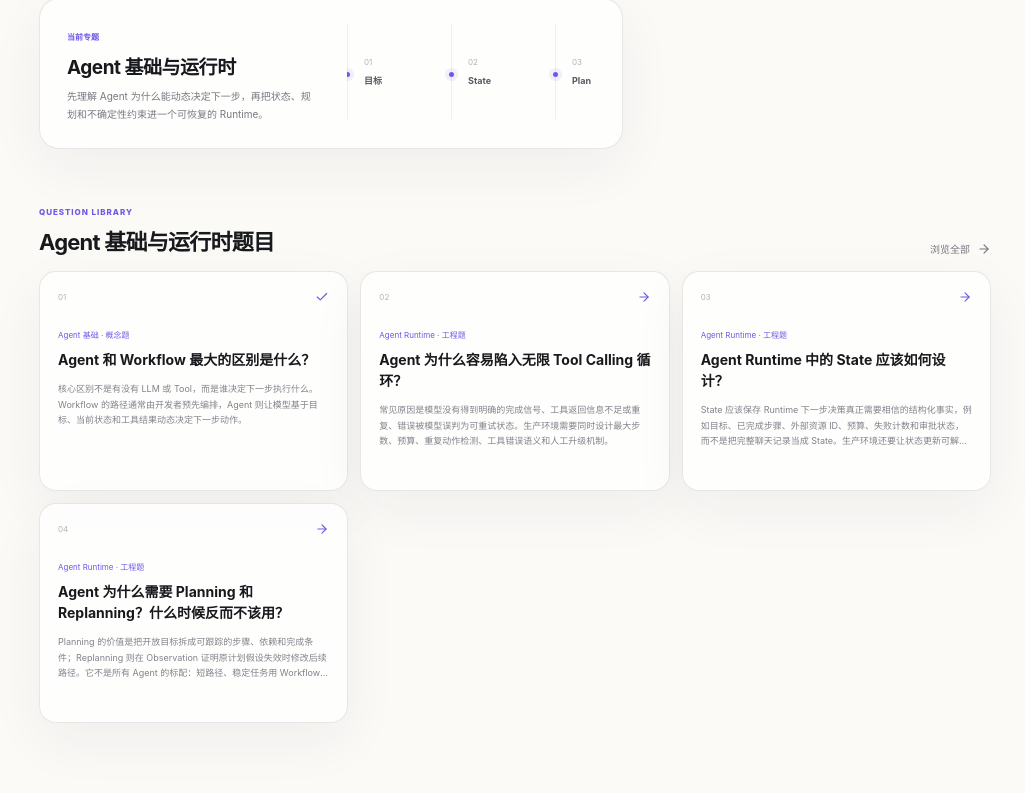
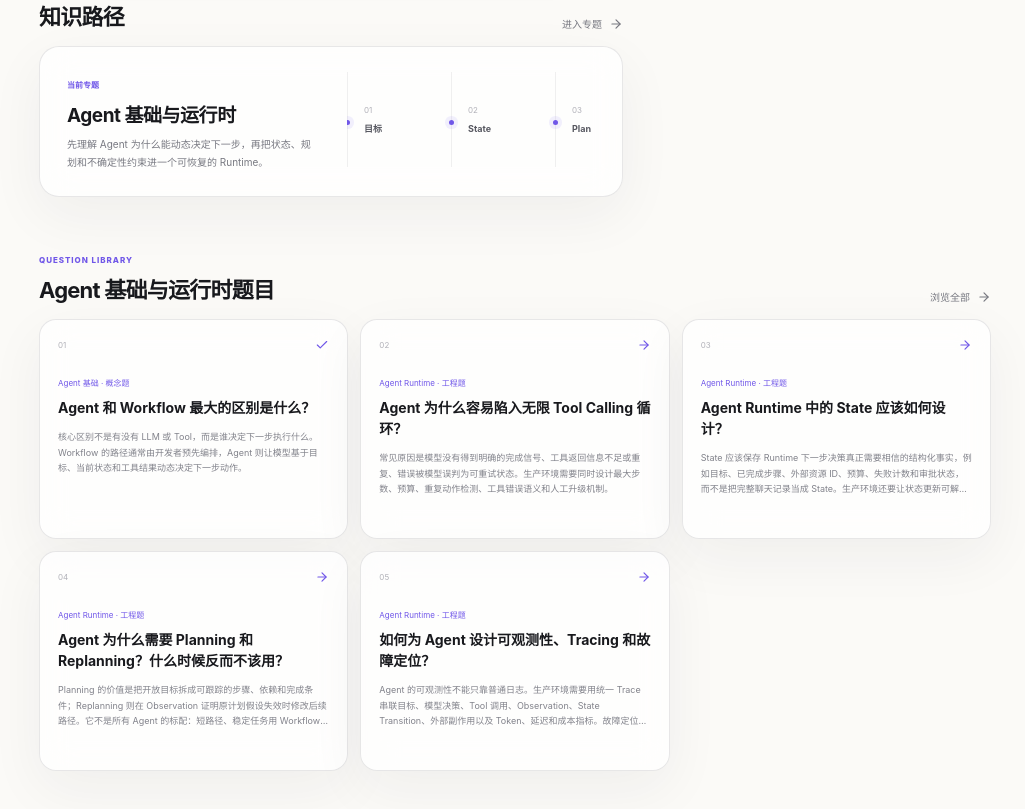
Before and after one commit to 1264585648/interview, a Next.js app: page /practice in a window 1280 px wide. Shown: the part 1405-2214 px from the top of the page, without its empty margins (255-1280 px from the left). Built offline with nearby package versions, Linux system fonts and the light colour scheme.

Commit message:
feat: add Agent observability interview question

```diff
--- a/data/runtimeToolQuestions.ts
+++ b/data/runtimeToolQuestions.ts
@@ -94,6 +94,52 @@ export const runtimeToolQuestions: InterviewQuestion[] = [
     ]
   },
   {
+    slug: 'agent-observability-tracing',
+    title: '如何为 Agent 设计可观测性、Tracing 和故障定位？',
+    category: 'Agent Runtime',
+    difficulty: 4,
+    frequency: '高频',
+    type: '工程题',
+    estimate: '4 分钟',
+    topics: ['Observability', 'Tracing', 'Failure Analysis'],
+    shortAnswer:
+      'Agent 的可观测性不能只靠普通日志。生产环境需要用统一 Trace 串联目标、模型决策、Tool 调用、Observation、State Transition、外部副作用以及 Token、延迟和成本指标。故障定位时应沿轨迹寻找 first upstream failure，也就是第一个让系统偏离正确路径的上游节点，而不是只修最后的错误回答。',
+    deepDive: [
+      {
+        title: '最终回答只是整条执行轨迹的最后一个节点',
+        content:
+          'Agent 是多步系统。最终结果错误，根因可能是计划选错、检索缺失、Tool 参数错误、Observation 被误读，或者状态更新遗漏。如果只保存输入和最终输出，只能知道任务失败，却无法解释从哪一步开始偏离。'
+      },
+      {
+        title: 'Trace 必须串联决策、执行和状态变化',
+        content:
+          '一次任务应有全局 trace_id，每次模型调用、Tool Call、检索、审批和状态写入作为 Span。Span 需要记录父子关系、state_version、结构化错误、重试语义、Token、延迟和成本，让团队可以还原系统当时看到了什么、为什么采取下一步。'
+      },
+      {
+        title: '排障要寻找 first upstream failure',
+        content:
+          '最后一个报错往往只是连锁反应。应沿 Trace 回溯，找到第一个破坏正确轨迹的节点，例如关键检索缺失、Tool Timeout 被错误当成成功、或 State reducer 丢失外部资源 ID。修复这个上游失败点，才能避免后续症状重复出现。'
+      }
+    ],
+    commonMistakes: [
+      '只保存自然语言对话和零散日志，没有 trace_id、span_id、state_version 和结构化 Tool Observation。',
+      '把所有失败归因于模型能力不足，不区分规划、检索、工具、状态更新和业务系统故障。',
+      '线上事故处理完就结束，没有把失败 Trace 转成可重放 Case、评测集和发布回归门禁。'
+    ],
+    engineeringPractice: [
+      '为每次任务分配 trace_id，为模型调用、Tool Call、状态更新和审批动作创建 Span。',
+      '结构化记录 goal、state_version、action、tool_input、observation、error_type、latency、token 和 cost。',
+      '对外部副作用保存资源 ID、幂等键和真实执行状态，支持恢复、回放和审计。',
+      '建立 failure taxonomy，把线上失败 Trace 脱敏后沉淀为回归测试与 Agent Eval 数据集。'
+    ],
+    keyPoints: ['Trace / Span', 'State Transition', 'First Upstream Failure', 'Replay'],
+    followUps: [
+      'Trace 和普通日志的区别是什么？',
+      '如果用户说 Agent 最近变差了，你会怎么定位？',
+      '你会如何区分是模型问题、Tool 问题还是 State 问题？'
+    ]
+  },
+  {
     slug: 'tool-schema-design',
     title: 'Tool Schema 为什么会直接影响 Agent 的稳定性？',
     category: 'Tool Calling',
```
